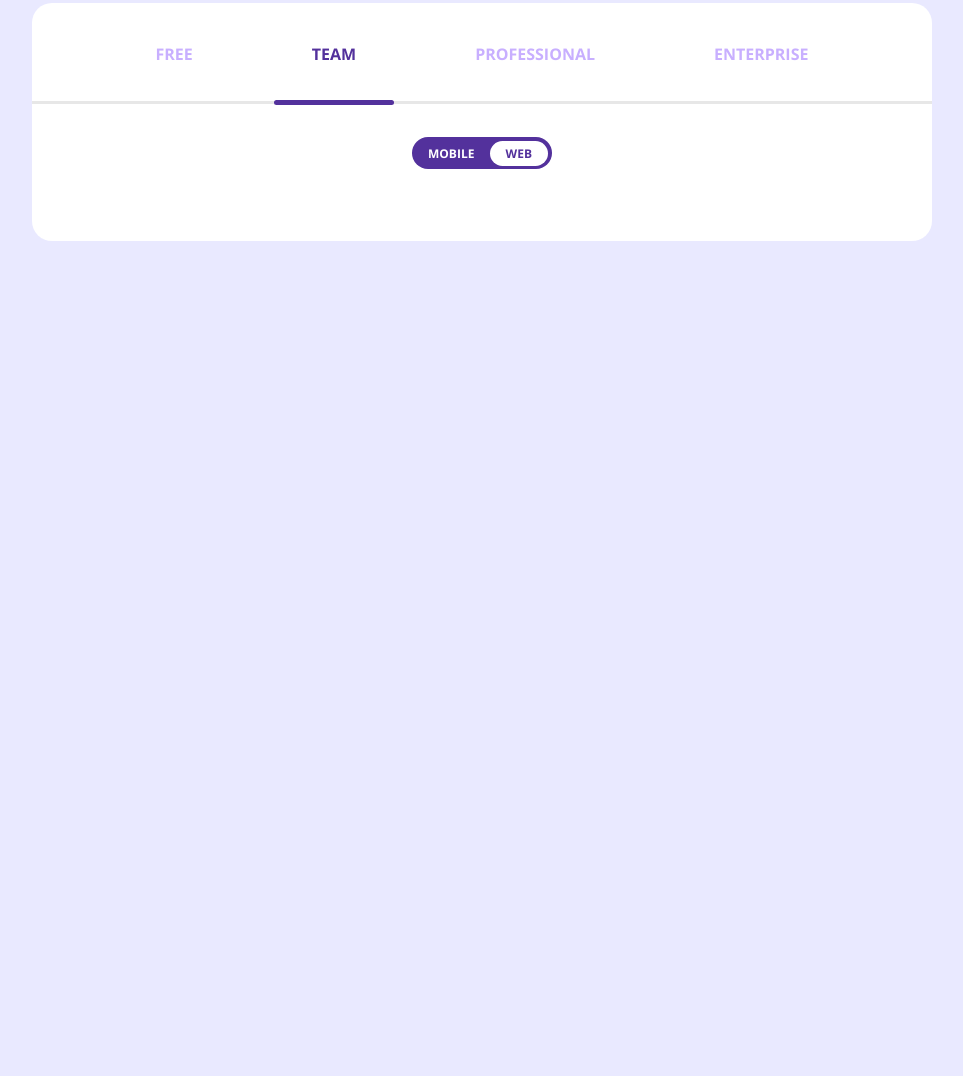
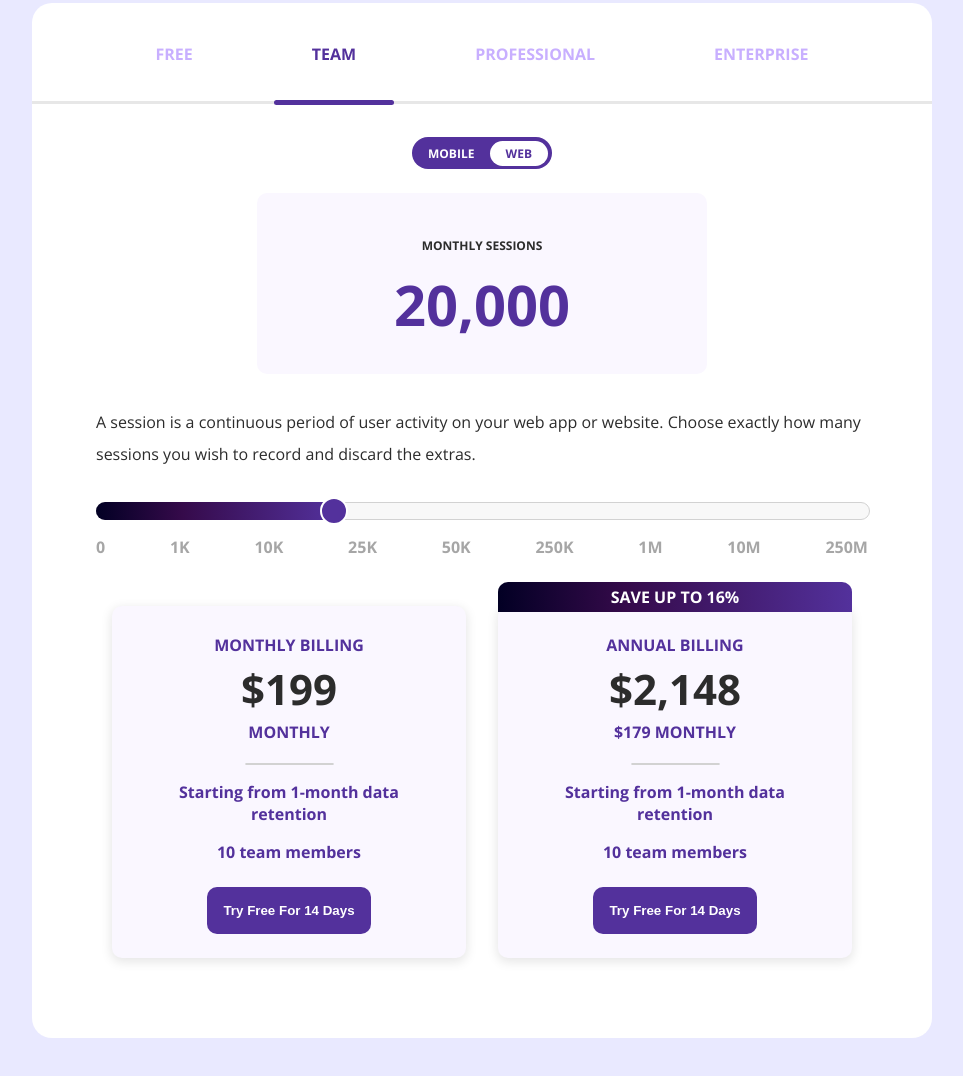
Before and after one commit to thefairylass/costestimator, a plain HTML site: page index.html in a window 1280 px wide. Shown: the part 176-1252 px from the top of the page, without its empty margins (158-1121 px from the left). Before the commit the page ends 800 px from the top, so only its background shows below. Drawn offline with nearby package versions, Linux system fonts and the light colour scheme.

Commit message:
Finished frame.html

```diff
--- a/index.html
+++ b/index.html
@@ -30,6 +30,57 @@
 			</div>
 			<img src="images/icon2.png" alt="">
 		</div>
+		<div class="sessions-card">
+			<p>Monthly sessions</p>
+			<p class="number">20,000</p>
+		</div>
+		<p class="description">A session is a continuous period of user activity on your web app or website. Choose exactly how many sessions you wish to record and discard the extras.</p>
+		<div class="slider">
+			<div class="bar">
+				<div class="progress"></div>
+				<div class="point"></div>
+			</div>
+			<div class="scale">
+				<ul>
+					<li>0</li>
+					<li>1K</li>
+					<li>10K</li>
+					<li>25K</li>
+					<li>50K</li>
+					<li>250K</li>
+					<li>1M</li>
+					<li>10M</li>
+					<li>250M</li>
+				</ul>
+			</div>
+		</div>
+		<div class="card-wrapper">
+			<div class="card">
+				<div class="top-section">
+					<p>Monthly Billing</p>
+					<p class="price">$199</p>
+					<p>Monthly</p>
+				</div>
+				<hr>
+				<p>Starting from 1-month data retention</p>
+				<p>10 team members</p>
+				<button>Try Free For 14 Days</button>
+			</div>
+			<div class="card">
+				<div class="top-section">
+					<div class="save-header">
+						<p>Save up to 16%</p>
+					</div>
+					<p>Annual Billing</p>
+					<p class="price">$2,148</p>
+					<p>$179 monthly</p>
+				</div>
+				<hr>
+				<p>Starting from 1-month data retention</p>
+				<p>10 team members</p>
+				<button>Try Free For 14 Days</button>
+			</div>
+		</div>
 	</div>
 
 </body>
```
